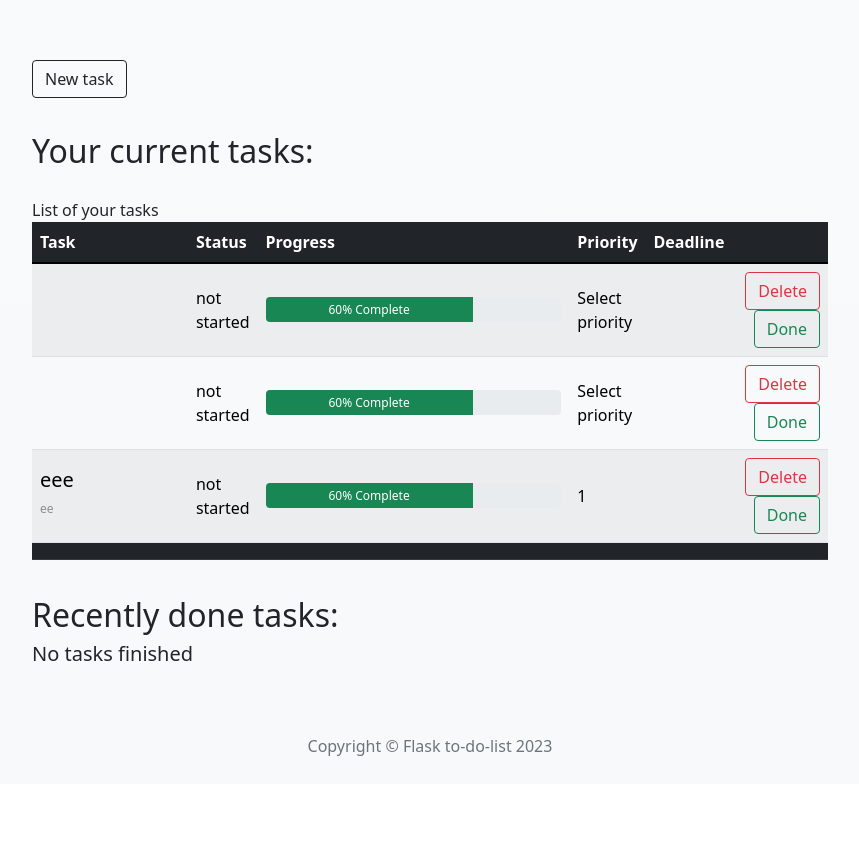
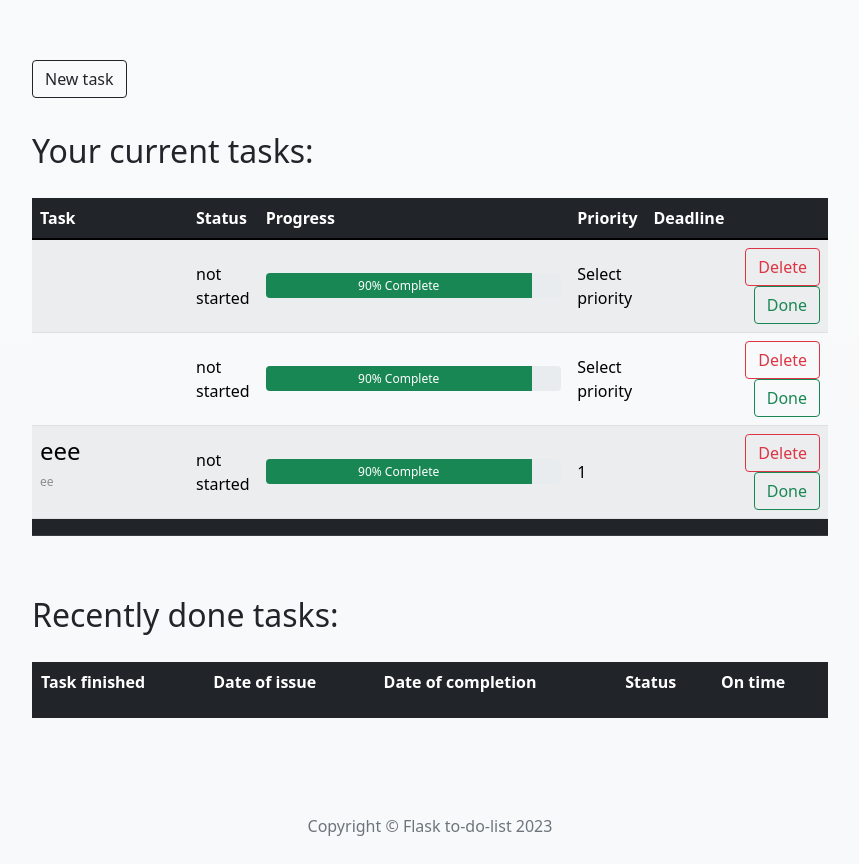
Before and after one commit to StarlessAce/to-do-list-flask, a Flask app: page / in a window 1280 px wide. Shown: the part 76-940 px from the top of the page, without its empty margins (210-1069 px from the left). Before the commit the page ends 832 px from the top, so only its background shows below. Run offline with Flask 2, Linux system fonts and the light colour scheme; data comes from the database, SQL or seed files in the repository; both versions use the stored data as it was before the commit; lists and menus that the app fills with data are empty; some libraries are stand-ins or nearby versions.

Commit message:
1. Added new layout 2. Added simple url for particular task
To do:
1. Finish task page
2. Add login authentication
3. Make nav buttons work
4. Create functionalities to progress bar:
a. change of precentage width
b. change of percentage label
5. Create functionalities to finished tasks:
a. change of status
b. change 'on time' attribute
6. Add authors of tasks

```diff
--- a/main.py
+++ b/main.py
@@ -28,28 +28,24 @@ Base = declarative_base()
 
 done_list = []
 
+
 class Task(db.Model, Base):
     __tablename__ = 'Tasks'
     id = db.Column(db.Integer, primary_key=True)
     text = db.Column(db.String(50), nullable=False)
     description = db.Column(db.String(250), nullable=False)
     priority = db.Column(db.Integer, nullable=False)
+    status = db.Column(db.String(20), nullable=False)
     deadline = db.Column(db.Integer, nullable=False)
-    status = db.Column(db.String(20), nullable=False)
-
-
-class FinishedTasks(db.Model, Base):
-    __tablename__ = 'FinishedTasks'
-    id = db.Column(db.Integer, primary_key=True)
+    finished = db.Column(db.Boolean, nullable=False)
+    start_date = db.Column(db.String(50), nullable=False)
     finish_date = db.Column(db.String(50), nullable=False)
     ontime = db.Column(db.Boolean, nullable=False)
-    task_id = db.Column(db.Integer, db.ForeignKey('Tasks.id'))
-    task = relationship('Task', backref='finished_task')
-    text = db.Column(db.String(50), nullable=False)
 
 
 with app.app_context():
     db.create_all()
+
 
 @app.route('/', methods=['GET', 'POST'])
 def get_all_tasks():
@@ -64,7 +60,7 @@ def get_all_tasks():
         db.session.add(task)
         db.session.commit()
     tasks = Task.query.all()
-    return render_template("index.html", tasks=tasks, done=done_list)
+    return render_template("index.html", tasks=tasks, done=done_list, per=str(90))
 
 
 @app.route("/delete/<int:task_id>")
@@ -78,35 +74,39 @@ def delete_task(task_id):
 
 @app.route("/done/<int:task_id>")
 def move_to_done(task_id):
-    costam = Task.query.get(task_id)
-    print(costam.text)
+    task = Task.query.get(task_id)
     now = datetime.datetime.now()
-    date_time = now.strftime("%m/%d/%Y")
-    finished_task = FinishedTasks(
-        finish_date=date_time,
-        ontime=True,
-        task=costam,
-        text = costam.text
+    finish_date = now.strftime("%m/%d/%Y")
 
+    task.finish_date = finish_date
+    task.status = 'finished'
+    task.finished = True
+    task.ontime = True
 
-
-    )
-    db.session.add(finished_task)
     db.session.commit()
     done_list.append(Task.query.get(task_id))
-    # delete_task(task_id)
 
     return redirect(url_for('get_all_tasks'))
 
 @app.route("/new-task", methods=['GET', 'POST'])
 def new_task():
     if request.method == 'POST':
+        now = datetime.datetime.now()
+        start_date = now.strftime("%m/%d/%Y")
+        try:
+            description = request.form['description']
+        except:
+            description = ''
         task = Task(
             text=request.form['title'],
-            description=request.form['description'],
+            description=description,
             priority=request.form['priority'],
+            status='not started',
             deadline=request.form['deadline'],
-            status='not started'
+            finished=False,
+            start_date=start_date,
+            finish_date='',
+            ontime=False
         )
         db.session.add(task)
         db.session.commit()
@@ -115,6 +115,12 @@ def new_task():
     return render_template("new-task.html")
 
 
+@app.route('/task/<int:task_id>')
+def show_task(task_id):
+    print('tutej')
+    return render_template('task.html')
+
+
 
 if __name__ == '__main__':
     app.run(host='0.0.0.0', port=3000)
--- a/static/script/script.js
+++ b/static/script/script.js
@@ -2,3 +2,7 @@ $(function() {
     $('#datepicker').datepicker({format: 'dd/mm/yyyy'});
 
 });
+
+function changeState() {
+    document.getElementById("description-text").disabled =! document.getElementById("description-text").disabled;
+}
--- a/templates/index.html
+++ b/templates/index.html
@@ -7,10 +7,7 @@
 
         <br>
         <h2>Your current tasks:</h2>
-            {% if tasks %}
             <div class="lista">
-
-                    <caption>List of your tasks</caption>
                  <table class="table table-hover table-light table-striped align-middle ">
                         <thead class="table-dark">
                             <tr>
@@ -24,12 +21,15 @@
                         </thead>
                         <tbody>
                             {% for task in tasks %}
-                                <tr onclick="window.location='#';" class="list-pointer ">
-                                    <td class="align-bottom">
+                                {% if not task.finished %}
+                                <tr onclick="window.location='{{url_for('show_task', task_id=task.id)}}'" class="list-pointer ">
+                                    <td class="align-center" height="90">
                                         <div class="event-wrap">
-                                                <h5>{{ task.text }}</h5>
+                                                <h4>{{ task.text }}</h4>
                                                 <div class="meta">
                                                     <div class="organizers">
+                                                        {% if task.description == '' %}
+                                                        {% endif %}
                                                         <p class="task-description">{{ task.description }}</p>
                                                     </div>
                                                 </div>
@@ -38,8 +38,8 @@
                                     <td>{{ task.status }}</td>
                                     <td>
                                         <div class="progress" style="height:25px;">
-                                            <div class="progress-bar bg-success" role="progressbar" aria-valuenow="60" aria-valuemin="0" aria-valuemax="100" style="width:70%">
-                                                60% Complete
+                                            <div class="progress-bar bg-success" role="progressbar" aria-valuenow="60" aria-valuemin="0" aria-valuemax="100" style="width:{{ per }}%">
+                                                {{ per }}% Complete
                                             </div>
                                         </div>
                                     </td>
@@ -50,6 +50,7 @@
                                         <a href='{{url_for("move_to_done", task_id=task.id)}}' class="btn btn-outline-success done-btn" role="button">Done</a>
                                     </td>
                                 </tr>
+                                {% endif %}
                             {% endfor %}
                             <tr class="table-dark list-endline">
                                 <td colspan="6"></td>
@@ -59,52 +60,53 @@
                     </table>
 
             </div>
-            {% else %}
-            <h5>Add a task</h5>
-            {% endif %}
-
+            <br>
 
 
         <h2>Recently done tasks:</h2>
-        {% if done %}
-        <caption>Finished tasks</caption>
+            <div class="lista">
                 <table class="table table-hover table-borderless table-light align-middle border-start border-dark">
                     <thead>
-                    <tr class="table-dark">
+                        <tr class="table-dark" >
                             <th>Task finished</th>
                             <th>Date of issue</th>
                             <th>Date of completion</th>
                             <th>Status</th>
+                            <th>On time</th>
                         </tr>
                     </thead>
                     <tbody>
-                    {% for element in done %}
+                        {% for task in tasks %}
+                            {% if task.finished %}
 
-                        <tr onclick="window.location='#';" class="list-pointer border-start border-success">
+                            <tr onclick="window.location='{{url_for('show_task', task_id=task.id)}}'" class="list-pointer border-start border-success">
                                 <td class="align-bottom">
                                     <div class="event-wrap">
-                                        <h5 class="text-success">{{ element.text }}</h5>
+                                            <h5 class="text-success">{{ task.text }}</h5>
                                             <div class="meta">
                                                 <div class="organizers">
-                                                <p class="task-description">{{ element.description }}</p>
+                                                    <p class="task-description">{{ task.description }}</p>
                                                 </div>
                                             </div>
                                         </div>
                                 </td>
-                            <td>{{ element.status }}</td>
-                            <td> 75% </td>
-                             <td>{{ element.deadline }}</td>
+                                <td>{{ task.start_date }}</td>
+                                <td>{{ task.finish_date }} </td>
+                                <td>{{ task.status }}</td>
+                                <td>{{ task.ontime }}</td>
                             </tr>
+                            {% else %}
+
+                            {% endif %}
                     {% endfor %}
                     <tr class="table-dark list-endline">
-                        <td colspan="4"></td>
+                            <td colspan="5"></td>
                     </tr>
-
                     </tbody>
                 </table>
-        {% else %}
-        <h5>No tasks finished</h5>
-        {% endif %}
+            </div>
+
+
 
 
     </div>
```
Also changed, not shown: templates/new-task.html (+10 -2 lines), templates/task.html (added, +7 -0 lines), tasks1.db (deleted). Lines whose indentation alone changed are shown as unchanged.
